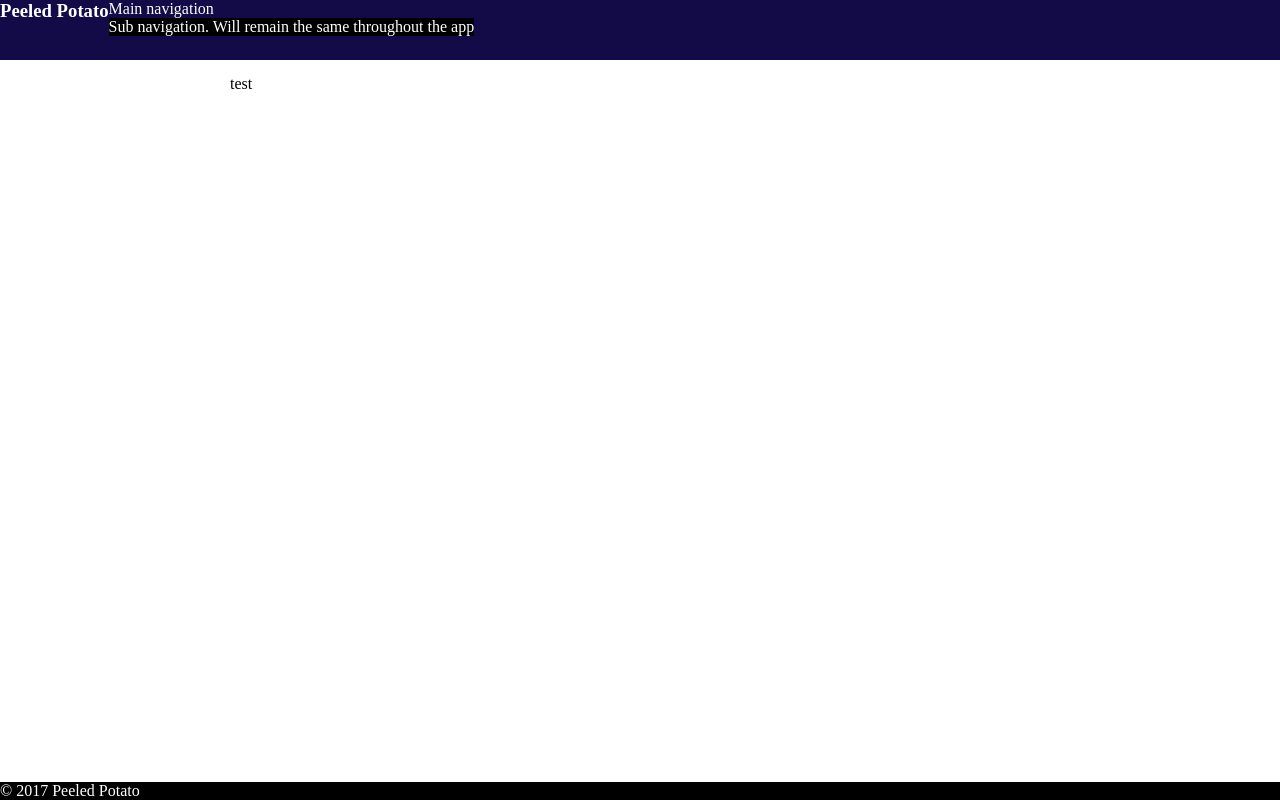
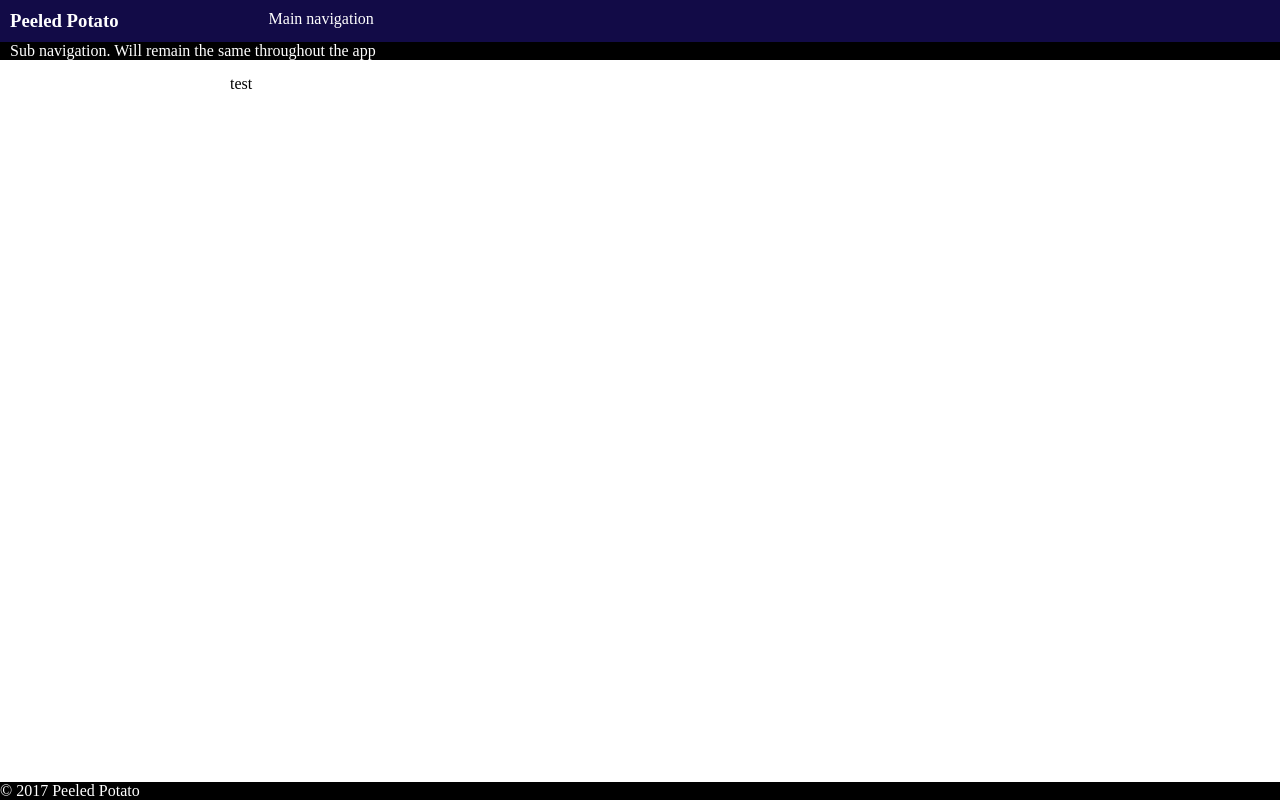
Before and after one commit to GhislainRoy04/CollegePotatoes2.0, a React app: page /#/ in a window 1280 px wide. Built offline with nearby package versions, Linux system fonts and the light colour scheme.

Commit message:
Small tweaks to the overhaul of the header to fit my design

```diff
--- a/src/main/components/Header.css
+++ b/src/main/components/Header.css
@@ -3,9 +3,19 @@
     width:100%;
     background-color: #120b47;
     display: flex;
-    flex-direction: row;
+    flex-direction: column;
+    justify-content: space-between;
 }
 
 .wrapper h3{
+    margin-left: 10px;
     color:white;
+    margin-right: 150px;
 }
+
+.topContainer{
+    margin-top: 10px;
+    width:100%;
+    display: flex;
+    flex-direction: row;
+}
--- a/src/main/components/Header.jsx
+++ b/src/main/components/Header.jsx
@@ -1,12 +1,17 @@
 'use strict';
 import React from "react";
 import styles from "./Header.css";
-import {Navigation} from "../../navigation/component/";
+import {Navigation,SubNavigation} from "../../navigation/component/";
 
 export const Header = () =>(
     <div className={styles["wrapper"]}>
-        <h3>Peeled Potato</h3>
-        <Navigation/>
+        <div className={styles["topContainer"]}>
+            <h3>Peeled Potato</h3>
+            <Navigation/>
+        </div>
+        <div>
+            <SubNavigation/>
+        </div>
     </div>
 );
 
--- a/src/navigation/component/Navigation.jsx
+++ b/src/navigation/component/Navigation.jsx
@@ -1,17 +1,13 @@
 'use strict';
 import React from "react";
-import SubNavigation from "./SubNavigation";
 import styles from "./Navigation.css";
 
 //TODO: CSS needs to be added.
 //TODO: Decide what navigation options is needed except from category, profile and logout.
 
 export const Navigation = () => (
-    <div>
-        <div className={styles["navigationContainer"]}>
-            <label>Main navigation</label>
-        </div>
-            <SubNavigation/>
+    <div className={styles["navigationContainer"]}>
+        <label>Main navigation</label>
     </div>
 );
 
--- a/src/navigation/component/SubNavigation.css
+++ b/src/navigation/component/SubNavigation.css
@@ -3,3 +3,7 @@
     background-color: black;
     color:white;
 }
+
+.container > div{
+    margin-left: 10px;
+}
--- a/src/navigation/component/SubNavigation.jsx
+++ b/src/navigation/component/SubNavigation.jsx
@@ -10,7 +10,9 @@ import styles from "./SubNavigation.css"
 
 export const SubNavigation = () =>(
     <div className={styles["container"]}>
-        <label>Sub navigation. Will remain the same throughout the app</label>
+        <div>
+            <label>Sub navigation. Will remain the same throughout the app</label>
+        </div>
     </div>
 );
 
--- a/src/navigation/component/index.js
+++ b/src/navigation/component/index.js
@@ -1,2 +1,3 @@
 'use strict';
 export {default as Navigation} from "./Navigation";
+export {default as SubNavigation} from "./SubNavigation";
```
